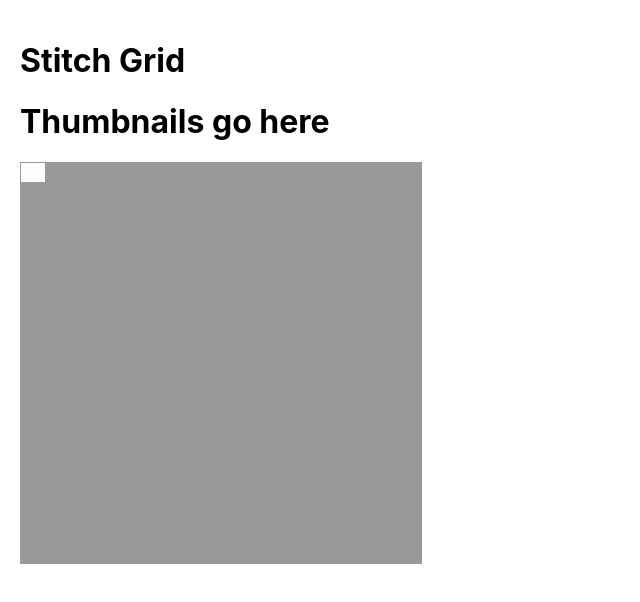
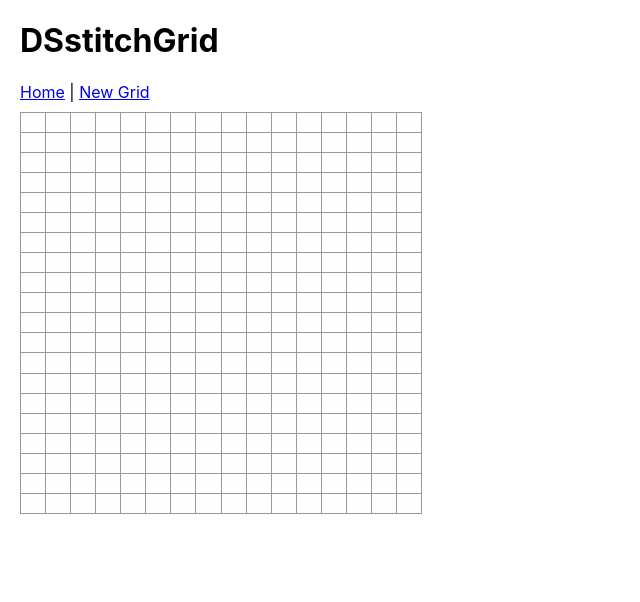
Before and after one commit to TracyRe/stitchgrid-poc, a React (Create React App) app: page /grid in a window 1280 px wide. Shown: the top 602 px of the page, without its empty margins (0-640 px from the left). Built offline with nearby package versions, Linux system fonts and the light colour scheme.

Commit message:
Add router, add structure with header, manually add all blocks in grid

```diff
--- a/package.json
+++ b/package.json
@@ -5,6 +5,7 @@
   "dependencies": {
     "react": "^16.8.6",
     "react-dom": "^16.8.6",
+    "react-router-dom": "^5.0.0",
     "react-scripts": "3.0.0",
     "styled-jsx": "^3.2.1"
   },
--- a/src/components/App.jsx
+++ b/src/components/App.jsx
@@ -1,40 +1,32 @@
 import React from 'react';
-import { Switch, Route, withRouter } from 'react-router-dom';
-
+import { BrowserRouter as Router, Route, Link, Switch } from 'react-router-dom';
+import Error404 from './Error404';
+import Header from './Header';
 import Grid from './Grid';
-import Thumbnail from './Thumbnail';
+import Thumbnails from './Thumbnails';
 import './../index.css';
 
-class App extends React.Component {
-  constructor(props) {
-    super(props);
-    this.state = {   //This isn't doing anything. I need it to do something
-      fill: false
-    };
+
+function App()  {
+
+
+  const divStyle = {
+    padding: '0 20px'
   }
 
-  handleClick = (i) => {
-    this.setState({ fill: !this.state.fill })
-    alert('click');
-
-  }
-
-  render() {
-    const divStyle = {
-      padding: '20px'
-    };
-    return(
-      <div style={divStyle}>
-        <h1>Stitch Grid</h1>
-
-          <Thumbnail/>
-          <Grid
-            onClick = {(i) => this.handleClick(i)}/>
+  return(
+    <div style={divStyle}>
+      <Router>
+        <Header/>
+        <Switch>
+          <Route exact path='/' component={Thumbnails}/>
+          <Route path='/grid' component={Grid}/>
+          <Route component={Error404}/>
+        </Switch>
+      </Router>
+    </div>
+  );
+}
 
 
-      </div>
-    );
-  }
-}
-
 export default App;
--- a/src/components/Block.jsx
+++ b/src/components/Block.jsx
@@ -5,29 +5,32 @@ function Block(props) {
   //
   // }
   console.log(props);
-
+  const blockStyle = {
+    background: '#fefefe'
+  }
 
   return (
     // I don't understand how 'background' (the falsy value) is getting passed to className if state = false for 'fill' is not being passed down from App
-    <div className={(props.fill) ? 'foreground' : 'background'} onClick = {props.onClick}>
-      <style jsx='true'> {`
-          .foreground  {
-            height: 100%;
-            width: 100%;
-            background: #222;
-          }
-          .background  {
-            height: 100%;
-            width: 100%;
-            background: #fefefe;
-          }
-        `}
+    <div style={blockStyle}></div>
 
-    </style>
-    </div>
 
   );
 }
 
 
 export default Block;
+
+// className={(props.fill) ? 'foreground' : 'background'} onClick = {props.onClick}>
+//   <style jsx='true'> {`
+//       .foreground  {
+//         height: 100%;
+//         width: 100%;
+//         background: #222;
+//       }
+//       .background  {
+//         height: 100%;
+//         width: 100%;
+//         background: #fefefe;
+//       }
+//     `}
+    // </style>
--- /dev/null
+++ b/src/components/Error404.jsx
@@ -0,0 +1,18 @@
+import React from 'react';
+import PropTypes from 'prop-types';
+import { Link } from 'react-router-dom';
+
+function Error404(props){
+  return (
+    <div>
+      <h2>The page {props.location.pathname} does not exist!</h2>
+      <h3>Would you like to return <Link to="/">home</Link> instead?</h3>
+    </div>
+  );
+}
+
+Error404.propTypes = {
+  location: PropTypes.object
+};
+
+export default Error404;
--- a/src/components/Grid.jsx
+++ b/src/components/Grid.jsx
@@ -18,23 +18,41 @@ function Grid(props) {
 
     };
 // I think I should be able to generate the blocks with a set of loops
-    function renderBlock(i) {
-      const st = 16
-      const r = 20
-
-      for (let j = 0; j < st - 1; j ++) {
-        for (let i = 0; i < r - 1; i ++) {
-          return (
-          <Block  onClick = {() => props.onClick(i)} />
-          );
-        }
-      }
-    }
-
+    // function renderBlock(i) {
+    //   const st = 16
+    //   const r = 20
+    //   let gridarr = [];
+    //
+    //   for (let j = 0; j < st - 1; j ++) {
+    //     for (let i = 0; i < r - 1; i ++) {
+    //       return (
+    //       gridarr.push('<div></div>'
+    //       );
+    //     }
+    //   }
+    // }
     return (
-
       <div style={gridStyle}>
-        {renderBlock(0)}
+        <Block/><Block/><Block/><Block/><Block/><Block/><Block/><Block/><Block/><Block/><Block/><Block/><Block/><Block/><Block/><Block/>
+        <Block/><Block/><Block/><Block/><Block/><Block/><Block/><Block/><Block/><Block/><Block/><Block/><Block/><Block/><Block/><Block/>
+        <Block/><Block/><Block/><Block/><Block/><Block/><Block/><Block/><Block/><Block/><Block/><Block/><Block/><Block/><Block/><Block/>
+        <Block/><Block/><Block/><Block/><Block/><Block/><Block/><Block/><Block/><Block/><Block/><Block/><Block/><Block/><Block/><Block/>
+        <Block/><Block/><Block/><Block/><Block/><Block/><Block/><Block/><Block/><Block/><Block/><Block/><Block/><Block/><Block/><Block/>
+        <Block/><Block/><Block/><Block/><Block/><Block/><Block/><Block/><Block/><Block/><Block/><Block/><Block/><Block/><Block/><Block/>
+        <Block/><Block/><Block/><Block/><Block/><Block/><Block/><Block/><Block/><Block/><Block/><Block/><Block/><Block/><Block/><Block/>
+        <Block/><Block/><Block/><Block/><Block/><Block/><Block/><Block/><Block/><Block/><Block/><Block/><Block/><Block/><Block/><Block/>
+        <Block/><Block/><Block/><Block/><Block/><Block/><Block/><Block/><Block/><Block/><Block/><Block/><Block/><Block/><Block/><Block/>
+        <Block/><Block/><Block/><Block/><Block/><Block/><Block/><Block/><Block/><Block/><Block/><Block/><Block/><Block/><Block/><Block/>
+        <Block/><Block/><Block/><Block/><Block/><Block/><Block/><Block/><Block/><Block/><Block/><Block/><Block/><Block/><Block/><Block/>
+        <Block/><Block/><Block/><Block/><Block/><Block/><Block/><Block/><Block/><Block/><Block/><Block/><Block/><Block/><Block/><Block/>
+        <Block/><Block/><Block/><Block/><Block/><Block/><Block/><Block/><Block/><Block/><Block/><Block/><Block/><Block/><Block/><Block/>
+        <Block/><Block/><Block/><Block/><Block/><Block/><Block/><Block/><Block/><Block/><Block/><Block/><Block/><Block/><Block/><Block/>
+        <Block/><Block/><Block/><Block/><Block/><Block/><Block/><Block/><Block/><Block/><Block/><Block/><Block/><Block/><Block/><Block/>
+        <Block/><Block/><Block/><Block/><Block/><Block/><Block/><Block/><Block/><Block/><Block/><Block/><Block/><Block/><Block/><Block/>
+        <Block/><Block/><Block/><Block/><Block/><Block/><Block/><Block/><Block/><Block/><Block/><Block/><Block/><Block/><Block/><Block/>
+        <Block/><Block/><Block/><Block/><Block/><Block/><Block/><Block/><Block/><Block/><Block/><Block/><Block/><Block/><Block/><Block/>
+        <Block/><Block/><Block/><Block/><Block/><Block/><Block/><Block/><Block/><Block/><Block/><Block/><Block/><Block/><Block/><Block/>
+        <Block/><Block/><Block/><Block/><Block/><Block/><Block/><Block/><Block/><Block/><Block/><Block/><Block/><Block/><Block/><Block/>
       </div>
 
     );
--- /dev/null
+++ b/src/components/Header.jsx
@@ -0,0 +1,19 @@
+import React from 'react';
+import { BrowserRouter as Router, Route, Link, Switch } from 'react-router-dom';
+
+function Header()  {
+
+  const divStyle = {
+    paddingBottom: '10px'
+  }
+
+  return(
+    <div style={divStyle}>
+      <h1>DSstitchGrid</h1>
+      <Link to = '/'>Home</Link> | <Link to = '/grid'>New Grid</Link>
+    </div>
+  );
+}
+
+
+export default Header;
--- a/src/components/Thumbnail.jsx
+++ b/src/components/Thumbnail.jsx
@@ -1,9 +1,9 @@
 import React from 'react';
 
-function Thumbnail(props) {
+function Thumbnail() {
   return (
     <div>
-      <h1>Thumbnails go here</h1>
+      <li>Thumbnail</li>
     </div>
 
   );
--- /dev/null
+++ b/src/components/Thumbnails.jsx
@@ -0,0 +1,20 @@
+import React from 'react';
+import Thumbnail from './Thumbnail';
+
+function Thumbnails() {
+  return (
+    <div>
+      <ul>
+        <li>List</li>
+        <li>of</li>
+        <Thumbnail/>
+        <li>go</li>
+        <li>here</li>
+      </ul>
+    </div>
+
+  );
+}
+
+
+  export default Thumbnails;
```
Also changed, not shown: 1 other file (tests, documents, lock files or other folders).
